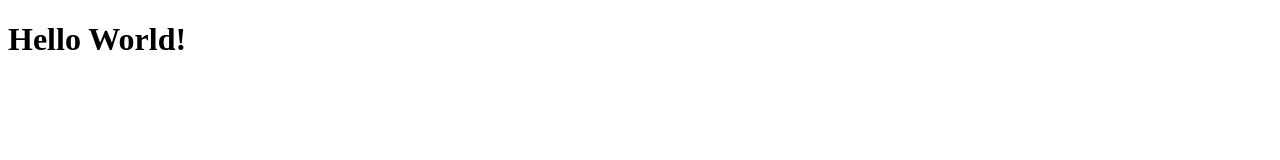
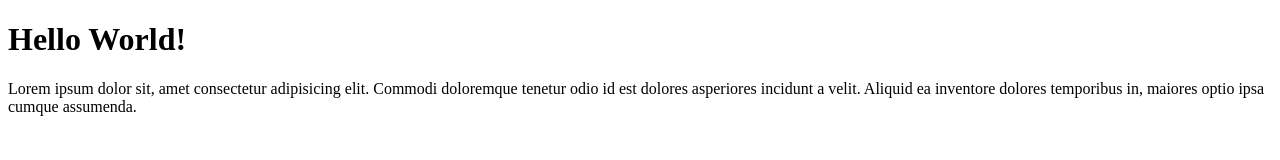
Before and after one commit to ahotbox/test-repo, a plain HTML site: page index.html in a window 1280 px wide. Drawn offline with Linux system fonts and the light colour scheme.

Commit message:
menambahkan paragraf baru

```diff
--- a/index.html
+++ b/index.html
@@ -8,6 +8,7 @@
 </head>
 <body>
     <h1>Hello World!</h1>
+    <p>Lorem ipsum dolor sit, amet consectetur adipisicing elit. Commodi doloremque tenetur odio id est dolores asperiores incidunt a velit. Aliquid ea inventore dolores temporibus in, maiores optio ipsa cumque assumenda.</p>
 
 </body>
 </html>
```
